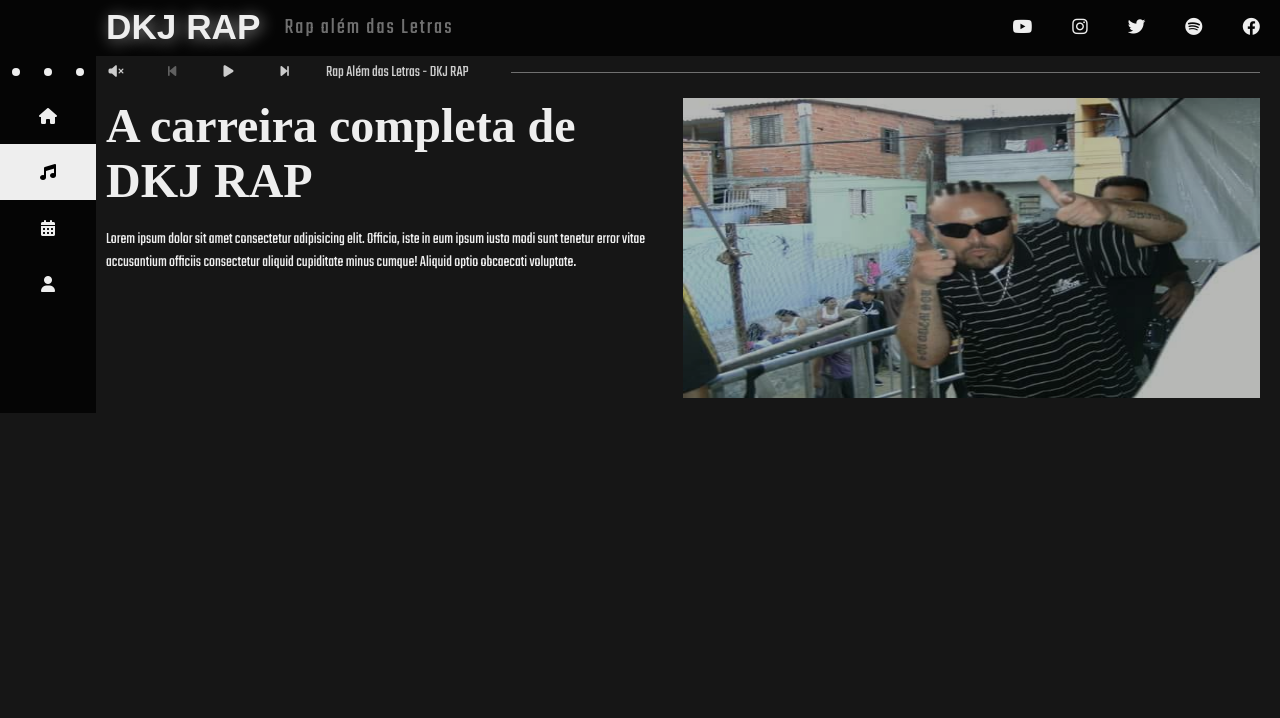
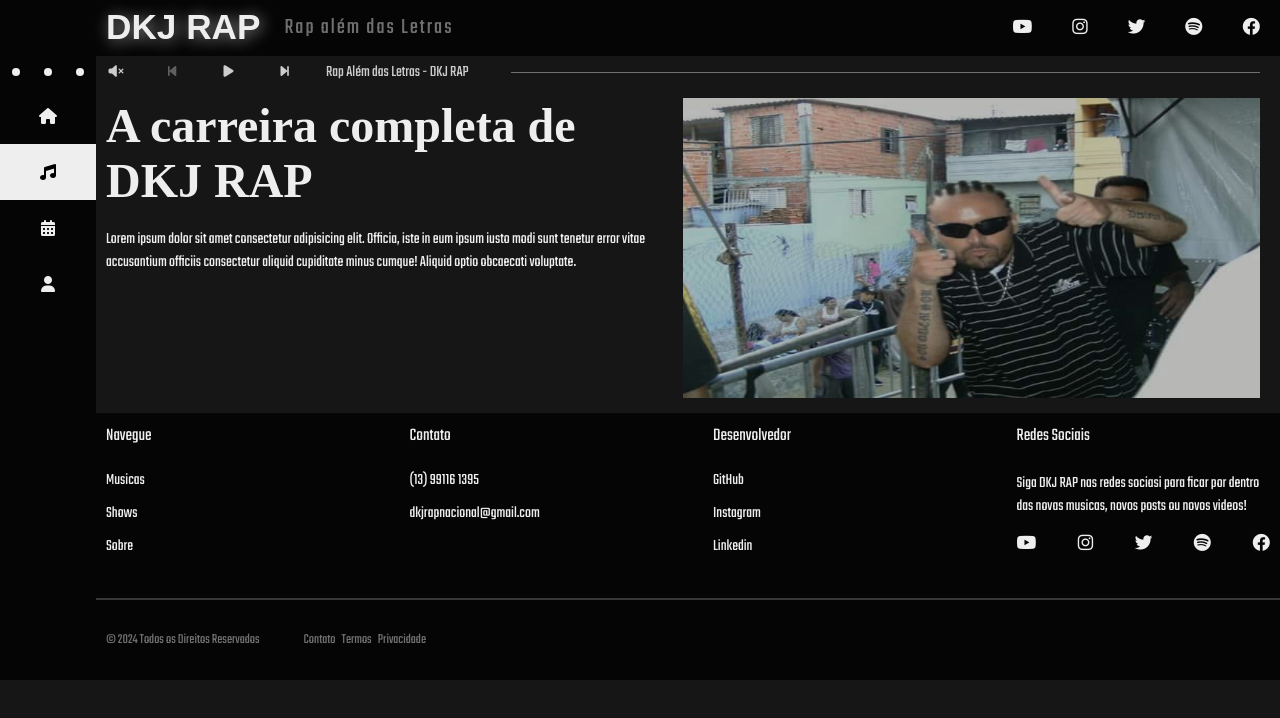
Before and after one commit to TerryKrom/dkjrap, a React (Vite) app in the folder hiphop-website/: page /musicas in a window 1280 px wide. Shown: the top 718 px of the page. Built offline with nearby package versions, Linux system fonts and the light colour scheme; a web font is replaced by a local one.

Commit message:
code organized

```diff
--- a/hiphop-website/src/components/footer.jsx
+++ b/hiphop-website/src/components/footer.jsx
@@ -18,7 +18,7 @@ const Footer = () => {
           <div class="links-column">
             <h2>Contato</h2>
             <Link to="">(13) 99116 1395</Link>
-            <Link to="">email@email.com</Link>
+            <Link to="">dkjrapnacional@gmail.com</Link>
             <Link to="">&nbsp;</Link>
           </div>
           <div class="links-column">
--- a/hiphop-website/src/pages/musicas.jsx
+++ b/hiphop-website/src/pages/musicas.jsx
@@ -2,6 +2,7 @@ import React from 'react';
 import Header from '../components/header';
 import Navigation from '../components/navigation';
 import MusicBanner from '../components/musicBanner';
+import Footer from '../components/footer';
 
 const Musicas = () => {
     return (
@@ -12,6 +13,7 @@ const Musicas = () => {
             <div className='page'>
                 <Header />
                 <MusicBanner />
+                <Footer/>
             </div>
         </div>
 
--- a/hiphop-website/src/pages/shows.jsx
+++ b/hiphop-website/src/pages/shows.jsx
@@ -1,6 +1,7 @@
 import React from 'react';
 import Header from '../components/header';
 import Navigation from '../components/navigation';
+import Footer from '../components/footer';
 
 const Shows = () => {
     return (
@@ -8,6 +9,7 @@ const Shows = () => {
             <Navigation />
             <div className='page'>
                 <Header />
+                <Footer />
             </div>
         </div>
     );
--- a/hiphop-website/src/pages/sobre.jsx
+++ b/hiphop-website/src/pages/sobre.jsx
@@ -1,6 +1,7 @@
 import React from 'react';
 import Header from '../components/header';
 import Navigation from '../components/navigation';
+import Footer from '../components/footer';
 
 const Sobre = () => {
     return (
@@ -8,6 +9,7 @@ const Sobre = () => {
             <Navigation />
             <div className='page'>
                 <Header />
+                <Footer />
             </div>
         </div>
     );
```
